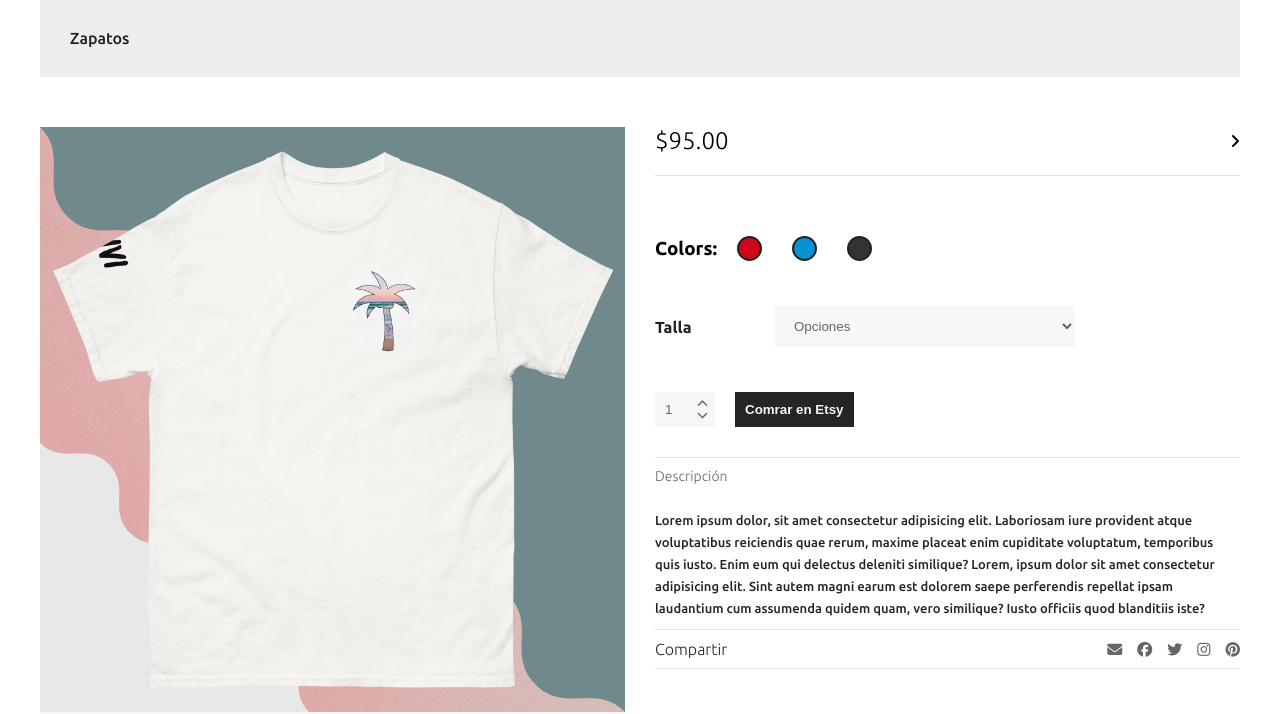
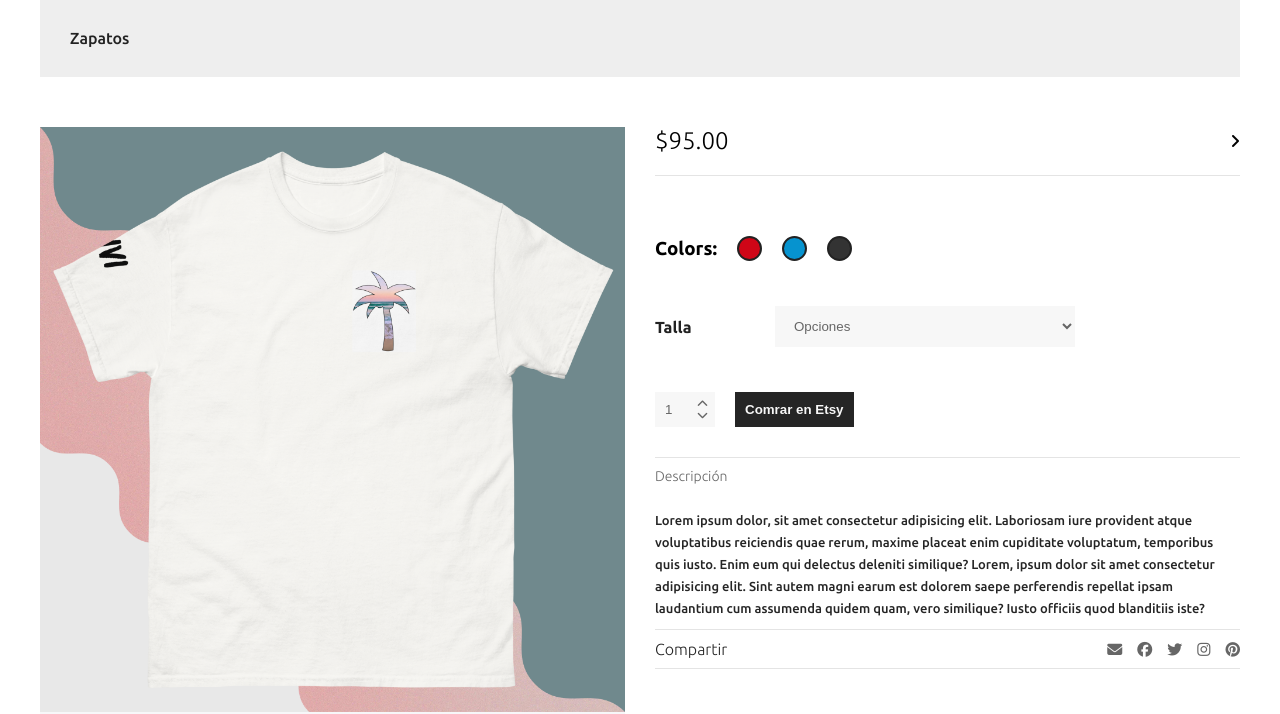
Before and after one commit to jacobusantens/ANVI, a PHP site: page /product-1.html in a window 1280 px wide. Shown: the part 98-812 px from the top of the page. Run offline with PHP 8.4, Linux system fonts and the light colour scheme; some libraries are stand-ins or nearby versions.

Commit message:
actualización

```diff
--- a/styles-products.css
+++ b/styles-products.css
@@ -323,7 +323,7 @@ main {
     height: 25px;
 	border:#222 solid 2px;
     border-radius: 50%;
-    margin-right: 30px;
+    margin-right: 20px;
 	margin-bottom: 30px;
     cursor: pointer;
 }
```
